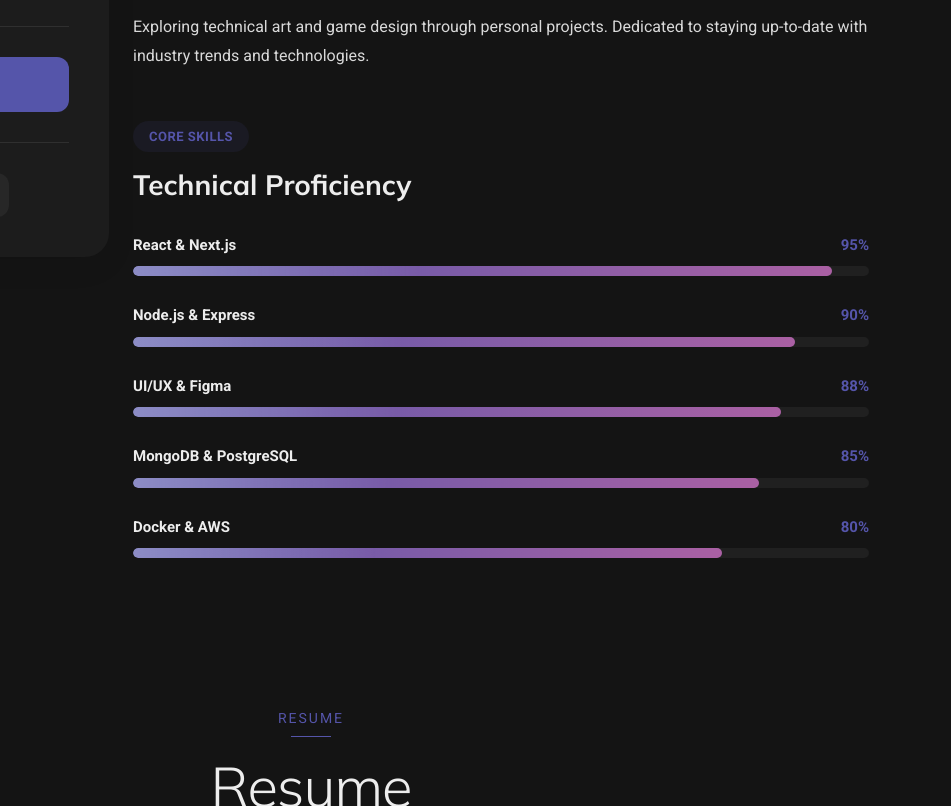
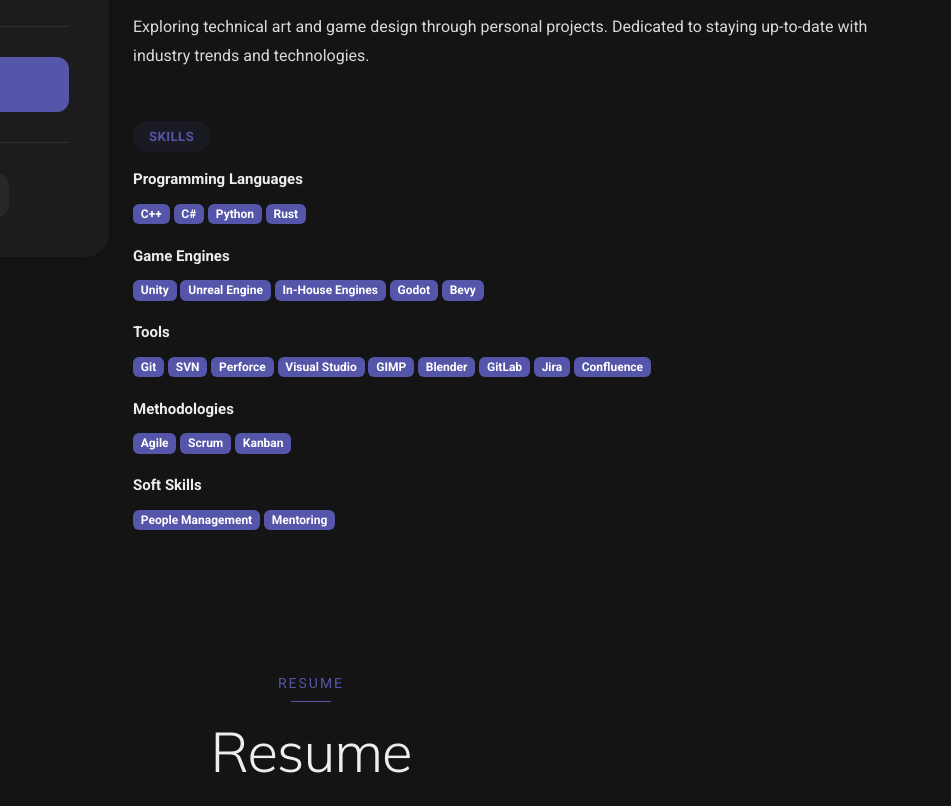
Before and after one commit to lostlont/lostlont.github.io, a plain HTML site: page cv/index.html in a window 1280 px wide. Shown: the part 542-1348 px from the top of the page, 329-1280 px from the left. Drawn offline with nearby package versions, Linux system fonts and the light colour scheme.

Commit message:
Filled in skills section

```diff
--- a/cv/assets/css/main.css
+++ b/cv/assets/css/main.css
@@ -1076,8 +1076,12 @@
   margin-bottom: 32px;
 }
 
+.about .content-wrapper .skills-showcase .skills-list .skill {
+  background-color: var(--accent-color);
+}
+
 .about .content-wrapper .skills-showcase .skills-list .skill-item {
-  margin-bottom: 28px;
+  margin-bottom: 20px;
 }
 
 .about .content-wrapper .skills-showcase .skills-list .skill-item .skill-info {
--- a/cv/index.html
+++ b/cv/index.html
@@ -49,7 +49,6 @@
       <nav id="navmenu" class="navmenu">
         <ul>
           <li><a href="#about">About</a></li>
-          <li><a href="#skills">Skills</a></li>
           <li><a href="#resume">Resume</a></li>
           <li><a href="#portfolio">Portfolio</a></li>
         </ul>
@@ -105,59 +104,61 @@
                 <p>Exploring technical art and game design through personal projects. Dedicated to staying up-to-date with industry trends and technologies.</p>
               </div>
 
-              <div class="skills-showcase">
-                <div class="section-tag">Core Skills</div>
-                <h3>Technical Proficiency</h3>
+              <div id="skills" class="skills-showcase">
+                <div class="section-tag">Skills</div>
 
                 <div class="skills-list skills-animation">
                   <div class="skill-item">
                     <div class="skill-info">
-                      <span class="skill-name">React &amp; Next.js</span>
-                      <span class="skill-percent">95%</span>
+                      <span class="skill-name">Programming Languages</span>
                     </div>
-                    <div class="progress">
-                      <div class="progress-bar" role="progressbar" aria-valuenow="95" aria-valuemin="0" aria-valuemax="100"></div>
-                    </div>
+                    <span class="badge skill">C++</span>
+                    <span class="badge skill">C#</span>
+                    <span class="badge skill">Python</span>
+                    <span class="badge skill">Rust</span>
                   </div>
 
                   <div class="skill-item">
                     <div class="skill-info">
-                      <span class="skill-name">Node.js &amp; Express</span>
-                      <span class="skill-percent">90%</span>
+                      <span class="skill-name">Game Engines</span>
                     </div>
-                    <div class="progress">
-                      <div class="progress-bar" role="progressbar" aria-valuenow="90" aria-valuemin="0" aria-valuemax="100"></div>
-                    </div>
+                    <span class="badge skill">Unity</span>
+                    <span class="badge skill">Unreal Engine</span>
+                    <span class="badge skill">In-House Engines</span>
+                    <span class="badge skill">Godot</span>
+                    <span class="badge skill">Bevy</span>
                   </div>
 
                   <div class="skill-item">
                     <div class="skill-info">
-                      <span class="skill-name">UI/UX &amp; Figma</span>
-                      <span class="skill-percent">88%</span>
+                      <span class="skill-name">Tools</span>
                     </div>
-                    <div class="progress">
-                      <div class="progress-bar" role="progressbar" aria-valuenow="88" aria-valuemin="0" aria-valuemax="100"></div>
-                    </div>
+                    <span class="badge skill">Git</span>
+                    <span class="badge skill">SVN</span>
+                    <span class="badge skill">Perforce</span>
+                    <span class="badge skill">Visual Studio</span>
+                    <span class="badge skill">GIMP</span>
+                    <span class="badge skill">Blender</span>
+                    <span class="badge skill">GitLab</span>
+                    <span class="badge skill">Jira</span>
+                    <span class="badge skill">Confluence</span>
                   </div>
 
                   <div class="skill-item">
                     <div class="skill-info">
-                      <span class="skill-name">MongoDB &amp; PostgreSQL</span>
-                      <span class="skill-percent">85%</span>
+                      <span class="skill-name">Methodologies</span>
                     </div>
-                    <div class="progress">
-                      <div class="progress-bar" role="progressbar" aria-valuenow="85" aria-valuemin="0" aria-valuemax="100"></div>
-                    </div>
+                    <span class="badge skill">Agile</span>
+                    <span class="badge skill">Scrum</span>
+                    <span class="badge skill">Kanban</span>
                   </div>
 
                   <div class="skill-item">
                     <div class="skill-info">
-                      <span class="skill-name">Docker &amp; AWS</span>
-                      <span class="skill-percent">80%</span>
+                      <span class="skill-name">Soft Skills</span>
                     </div>
-                    <div class="progress">
-                      <div class="progress-bar" role="progressbar" aria-valuenow="80" aria-valuemin="0" aria-valuemax="100"></div>
-                    </div>
+                    <span class="badge skill">People Management</span>
+                    <span class="badge skill">Mentoring</span>
                   </div>
                 </div>
               </div>
```
Also changed, not shown: cv/404.html (+0 -1 lines), cv/portfolio-details.html (+0 -1 lines), cv/privacy.html (+0 -1 lines), cv/starter-page.html (+0 -1 lines), cv/terms.html (+0 -1 lines).
